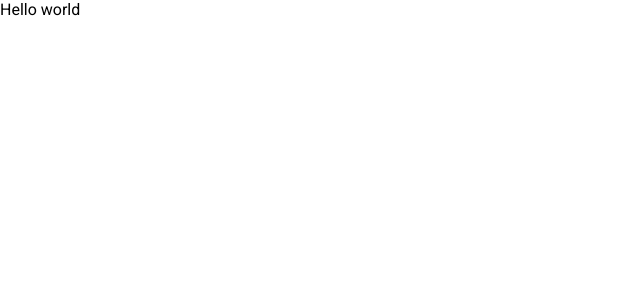
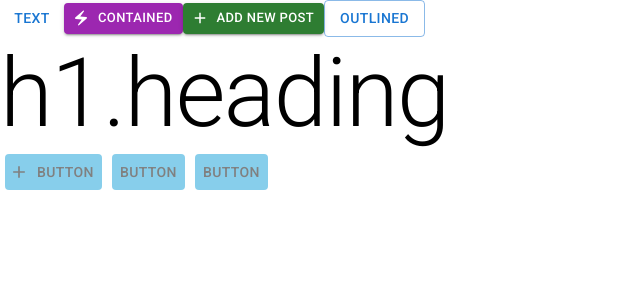
Before and after one commit to Decodedal/material-codealone-fbclone, a React (Create React App) app: page / in a window 1280 px wide. Shown: the top 300 px of the page, without its empty margins (0-640 px from the left). Built offline with nearby package versions, Linux system fonts and the light colour scheme.

Commit message:
buttons and icons

```diff
--- a/src/App.js
+++ b/src/App.js
@@ -1,8 +1,34 @@
+import { Button, styled, Typography } from "@mui/material";
+import ElectricBoltIcon from '@mui/icons-material/ElectricBolt';
+import { Add } from "@mui/icons-material";
+import { color } from "@mui/system";
+
+const BlueButton = styled(Button)({
+  backgroundColor:"skyblue",
+  color:"gray",
+  margin:5,
+  "&:hover":{
+    backgroundColor:"lightblue"
+  },
+  "&:disabled":{
+    bgcolor:"gray",
+    color:"white"
+  },
+});
 
 function App() {
   return (
     <div className="App">
-        Hello world
+        <Button variant="text">Text</Button>
+        <Button startIcon={<ElectricBoltIcon/>} size="small" color="secondary" variant="contained">Contained</Button>
+        <Button startIcon={<Add/>} size="small" color="success" variant="contained">add new post</Button>
+        <Button variant="outlined">Outlined</Button>
+        <Typography variant="h1" component='h2'>
+          h1.heading
+        </Typography>
+        <BlueButton startIcon={<Add/>}>Button</BlueButton>
+        <BlueButton>Button</BlueButton>
+        <BlueButton>Button</BlueButton>
     </div>
   );
 }
```
